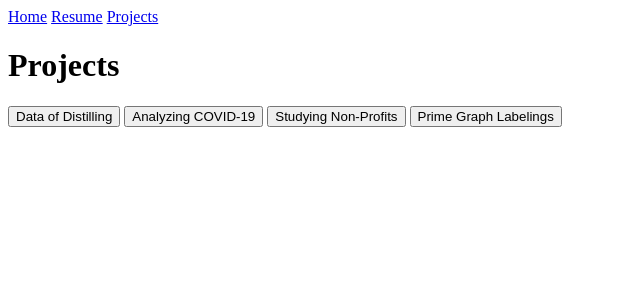
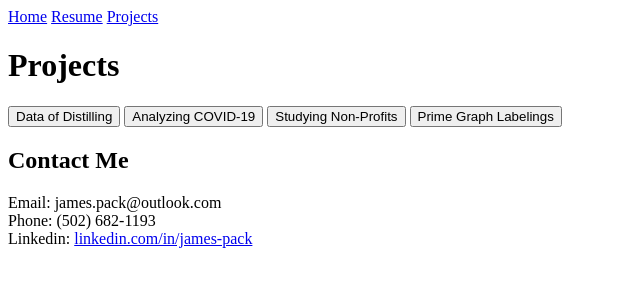
Before and after one commit to jamesrpack3/jamesrpack3.github.io, a plain HTML site: page pages/projects.html in a window 1280 px wide. Shown: the whole page, without its empty margins (0-640 px from the left). Drawn offline with Linux system fonts and the light colour scheme; files that its build step writes are made by us from their sources.

Commit message:
Contact info added to resume and projects

```diff
--- a/pages/projects.html
+++ b/pages/projects.html
@@ -31,5 +31,10 @@
             <button class="projects" id="graphs" onclick="window.location.href ='graphs.html'">Prime Graph Labelings</button>
             <!-- Insert image here -->
         </article>
+
+        <footer>
+            <h2 class="contact">Contact Me</h2>
+            <p class="contact">Email: james.pack@outlook.com<br>Phone: (502) 682-1193<br>Linkedin: <a href="https://www.linkedin.com/in/james-pack/" target="_blank">linkedin.com/in/james-pack</a></p>
+        </footer>
     </body>
 </html>
```
Also changed, not shown: pages/resume.html (+5 -0 lines).
